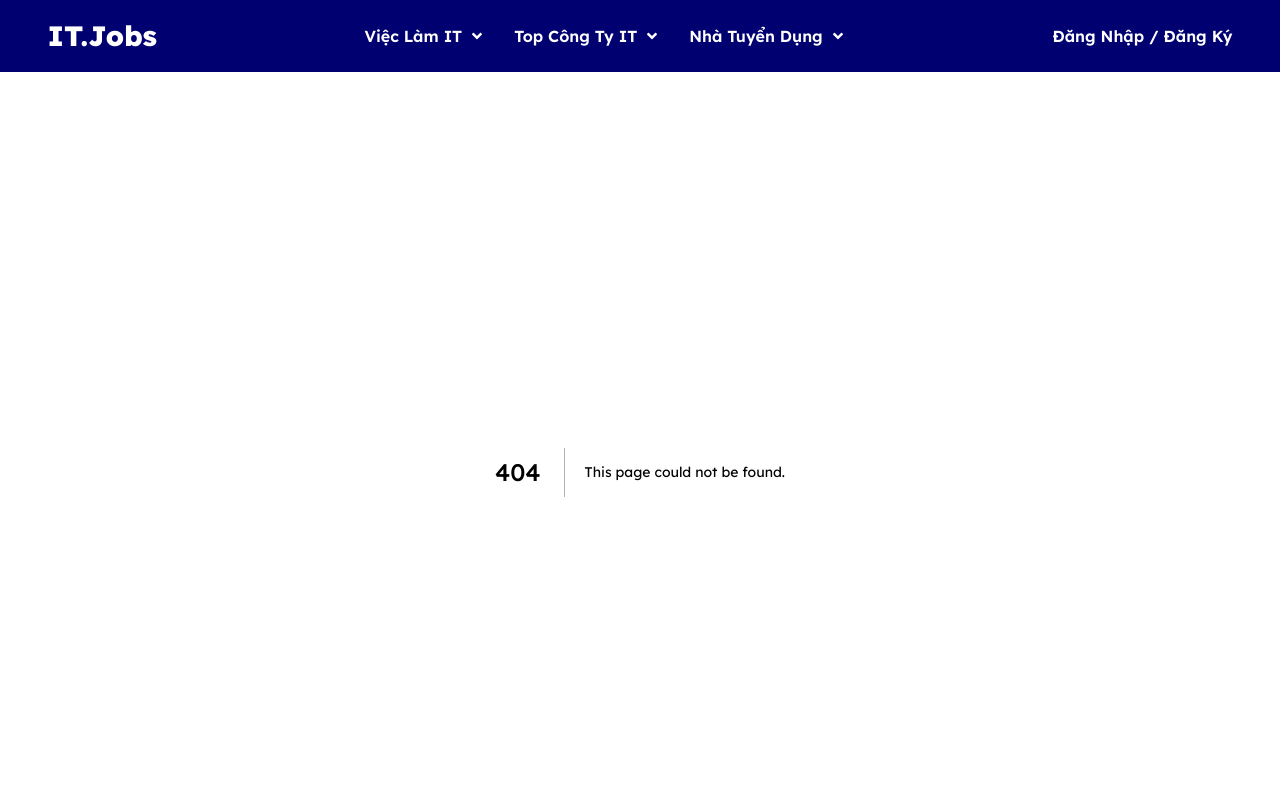
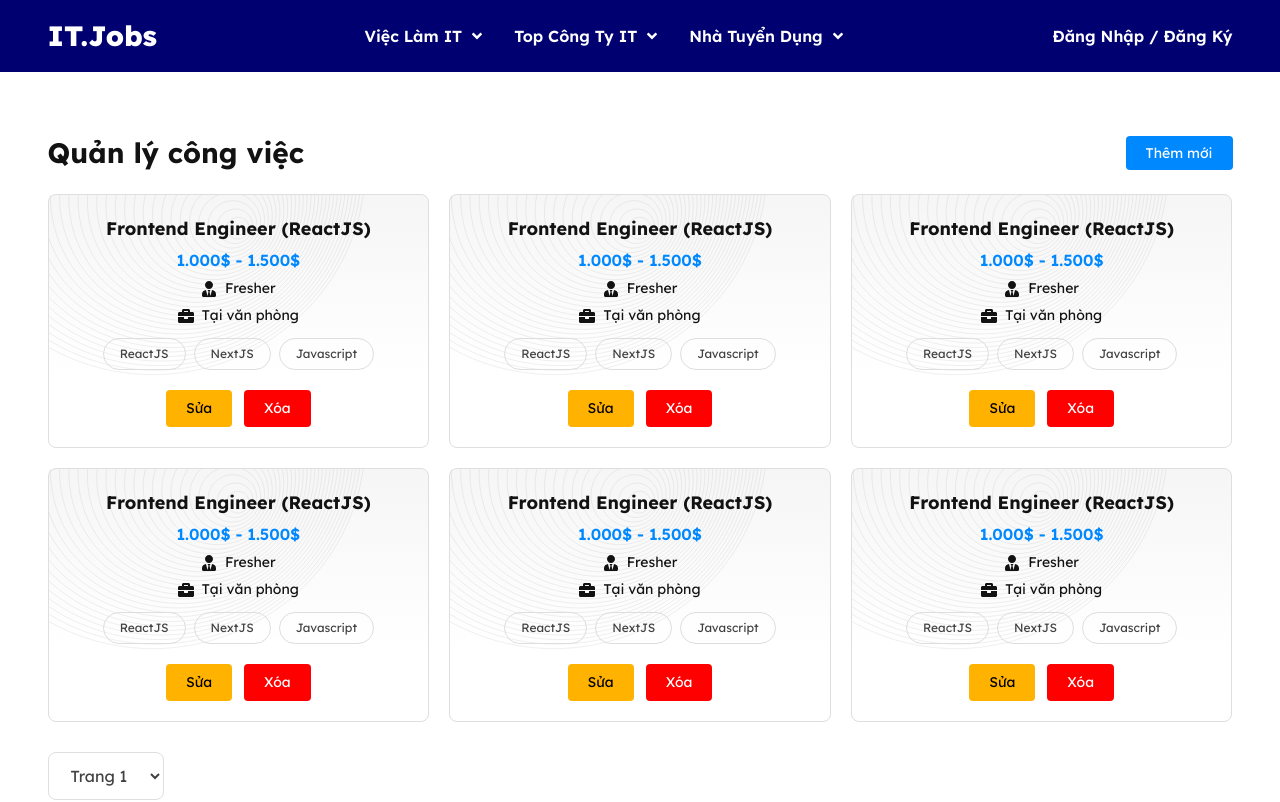
Before and after one commit to trongnp267/project-3, a Next.js app: page /company-manager/job/list in a window 1280 px wide. Before the commit this address had no page. Shown: the top 802 px of the page. Built offline with nearby package versions, Linux system fonts and the light colour scheme.

Commit message:
Dựng trang Quản lý công việc

```diff
--- /dev/null
+++ b/src/app/(pages)/company-manager/job/list/page.tsx
@@ -0,0 +1,31 @@
+import { JobCard2 } from "@/app/components/card/JobCard2";
+import { Select2 } from "@/app/components/select/Select2";
+import Link from "next/link";
+
+export default function CompanyJobList() {
+  return (
+    <>
+      <div className="py-[60px]">
+        <div className="contain">
+          <div className="flex justify-between items-center gap-[20px] flex-wrap mb-[20px]">
+            <h1 className="font-[700] sm:text-[28px] text-[24px] text-[#121212]">
+              Quản lý công việc
+            </h1>
+            <Link href="#" className="w-full max-w-[107px] h-[34px] rounded-[4px] bg-[#0088FF] font-[400] text-[14px] text-white flex items-center justify-center">
+              Thêm mới
+            </Link>
+          </div>
+          <div className="grid lg:grid-cols-3 sm:grid-cols-2 gap-[20px] mb-[30px]">
+            <JobCard2 />
+            <JobCard2 />
+            <JobCard2 />
+            <JobCard2 />
+            <JobCard2 />
+            <JobCard2 />
+          </div>
+          <Select2 totalPage={3} />
+        </div>
+      </div>
+    </>
+  )
+}
--- /dev/null
+++ b/src/app/components/card/JobCard2.tsx
@@ -0,0 +1,56 @@
+import { FaBriefcase, FaUserTie } from "react-icons/fa"
+import { Tag1 } from "../tag/Tag1"
+import { Tag2 } from "../tag/Tag2"
+import Link from "next/link"
+import { Tag4 } from "../tag/Tag4"
+
+export const JobCard2 = () => {
+  return (
+    <>
+      <div className="card-item">
+        <img src="/assets/images/bg-card.svg" alt="" className="inner-bg" />
+        <div className="inner-main py-[20px]">
+          <h3 className="font-[700] text-[18px] text-[#121212] text-center mx-[16px] mb-[6px]">
+            Frontend Engineer (ReactJS)
+          </h3>
+          <div className="font-[600] text-[16px] text-[#0088FF] text-center mx-[16px] mb-[6px]">
+            1.000$ - 1.500$
+          </div>
+          <div className="flex flex-col gap-[6px] mb-[12px] items-center">
+            <Tag1
+              icon={<FaUserTie className="text-[16px]" />}
+              label="Fresher"
+            />
+            <Tag1
+              icon={<FaBriefcase className="text-[16px]" />}
+              label="Tại văn phòng"
+            />
+          </div>
+          <div className="flex justify-center gap-[8px] flex-wrap mb-[20px]">
+            <Tag2
+              label="ReactJS"
+            />
+            <Tag2
+              label="NextJS"
+            />
+            <Tag2
+              label="Javascript"
+            />
+          </div>
+          <div className="flex justify-center gap-[12px] flex-wrap">
+            <Tag4
+              text="Sửa"
+              className="bg-[#FFB200] text-black"
+              link="#"
+            />
+            <Tag4
+              text="Xóa"
+              className="bg-[#FF0000] text-white"
+              link="#"
+            />
+          </div>
+        </div>
+      </div>
+    </>
+  )
+}
--- /dev/null
+++ b/src/app/components/tag/Tag4.tsx
@@ -0,0 +1,16 @@
+import Link from "next/link"
+
+export const Tag4 = (props: {
+  className: string,
+  text: string,
+  link: string
+}) => {
+  const {className, text, link} = props;
+  return (
+    <>
+      <Link href={link} className={"inline-block px-[20px] py-[8px] rounded-[4px] font-[400] text-[14px] " + className}>
+        {text}
+      </Link>
+    </>
+  )
+}
```
